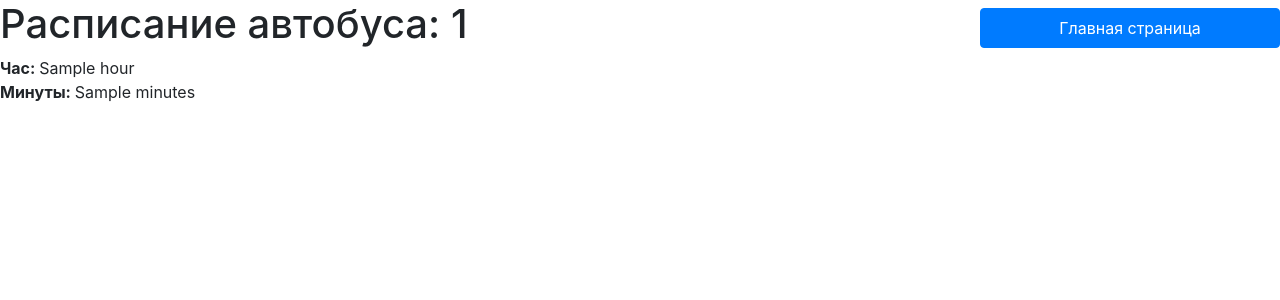
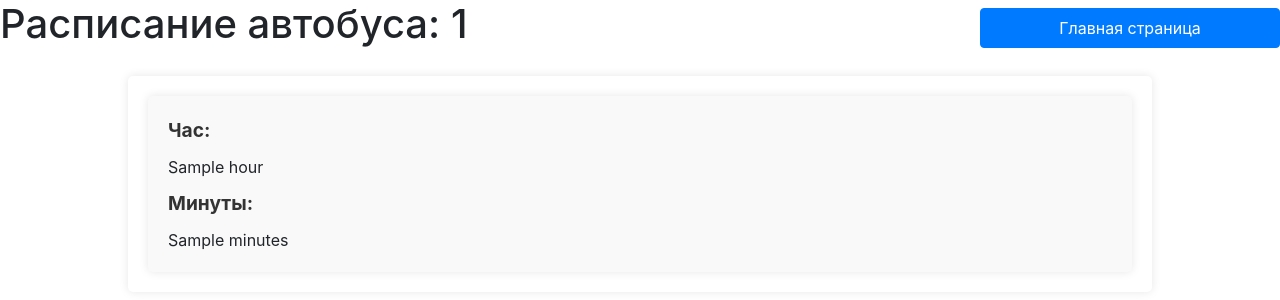
Before and after one commit to pappper1/WebBusSchedule, a Django app: page /route/1/1/1/ in a window 1280 px wide. Shown: the top 300 px of the page. Run offline with Django 5.2, Linux system fonts and the light colour scheme; tables that the repository leaves empty hold one stand-in row (values such as "Sample post"); a database or web service that is not in the repository returns one stand-in record (values such as "Sample title"); data that the repository does not hold is empty; parts of the project's set-up code (start-up, migrations or seed data) failed here and were passed over; some libraries are stand-ins or nearby versions.

```diff
--- a/requirements.txt
+++ b/requirements.txt
@@ -1,2 +1,3 @@
 Django~=4.2.5
 environs~=10.3.0
+pyngrok
--- a/static/css/styles.css
+++ b/static/css/styles.css
@@ -40,6 +40,32 @@ h5 {
     gap: 20px;
 }
 
+.schedule {
+    display: flex;
+    flex-direction: column;
+    gap: 20px;
+    margin: 20px auto;
+    width: 80%;
+    padding: 20px;
+    background-color: #fff;
+    border-radius: 5px;
+    box-shadow: 0 0 10px rgba(0, 0, 0, 0.1);
+}
+
+.schedule-item {
+    display: flex;
+    flex-direction: column;
+    gap: 10px;
+    padding: 20px;
+    background-color: #f9f9f9;
+    border-radius: 5px;
+    box-shadow: 0 0 10px rgba(0, 0, 0, 0.1);
+}
+
+.schedule-item strong {
+    color: #333;
+    font-size: 1.2em;
+}
 .form-select {
     width: 300px;
     height: 40px;
```
Also changed, not shown: django_bus_project/settings.py (+3 -7 lines).
